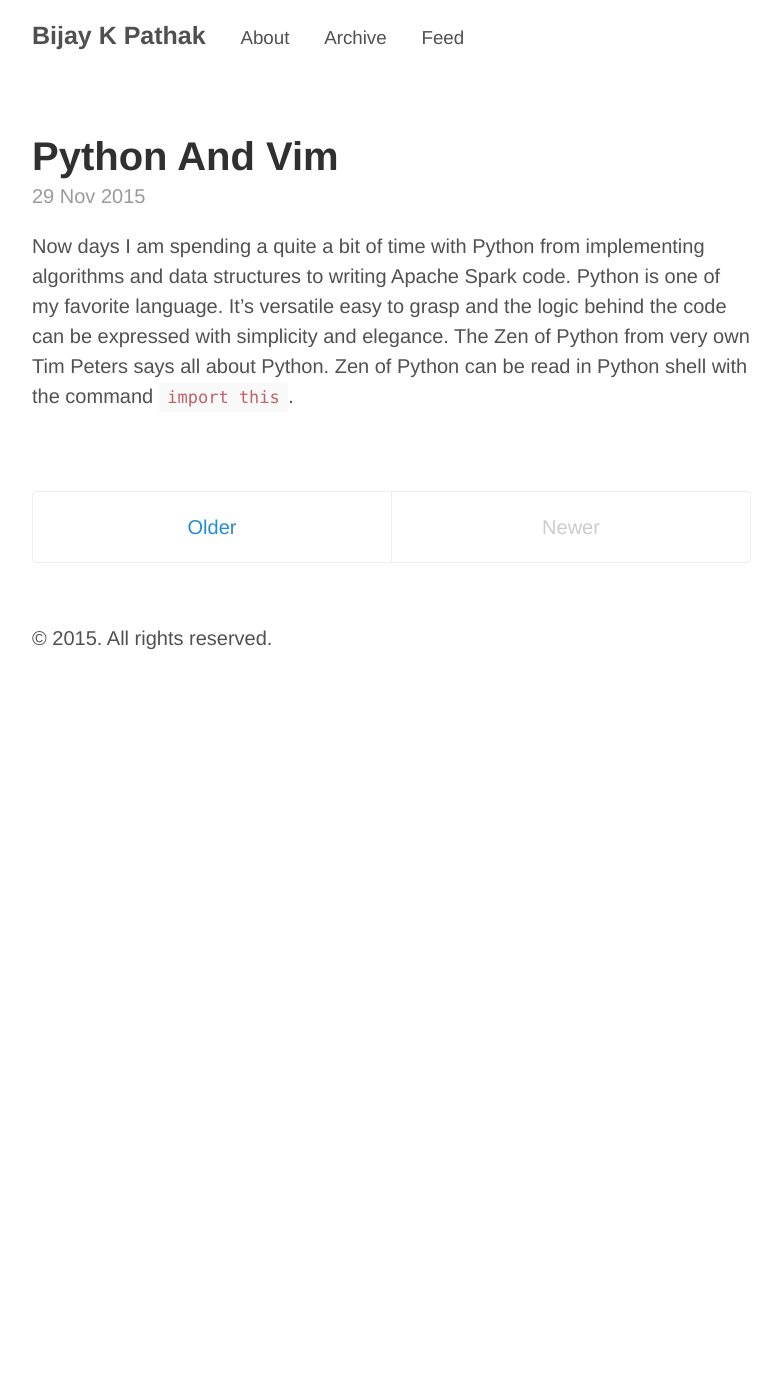
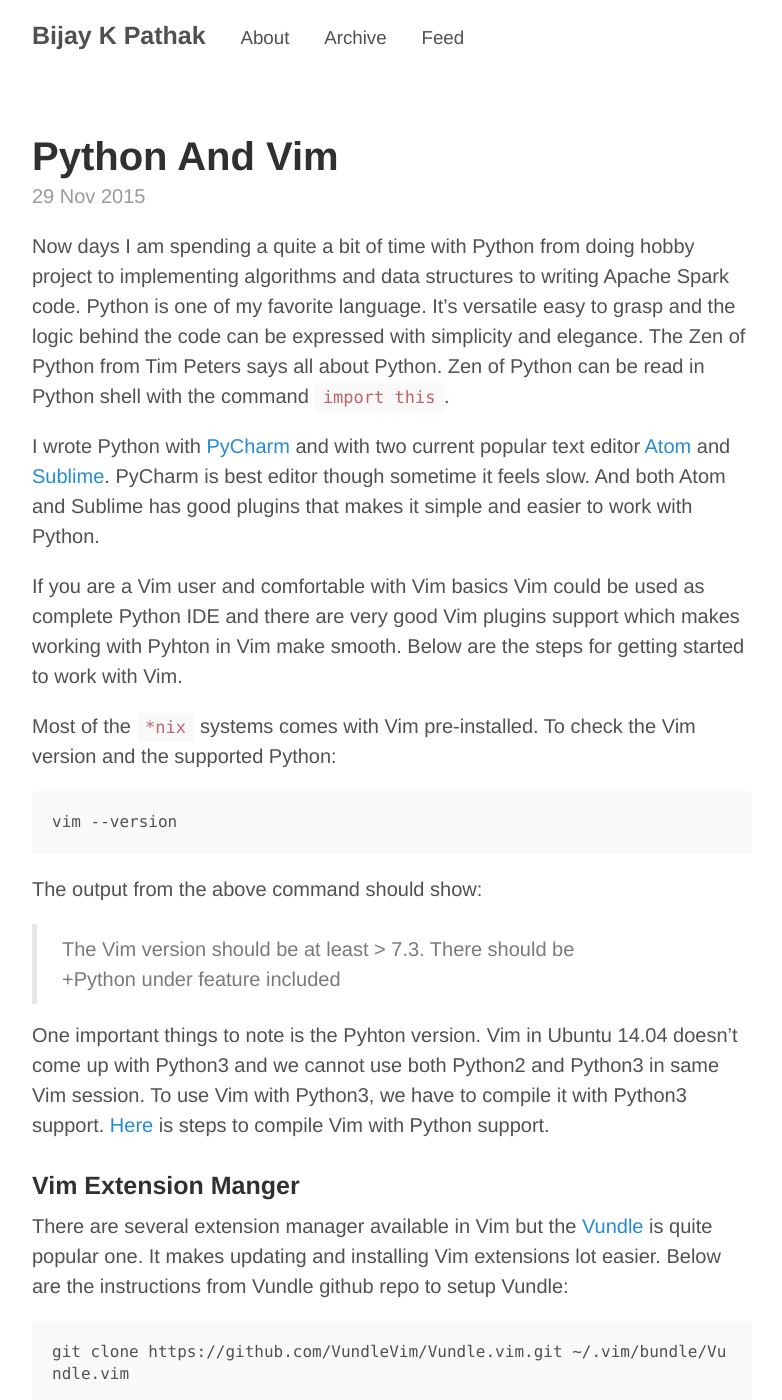
Before and after one commit to bkpathak/bkpathak.github.io, a Jekyll site: the page built from index.html, in a window 1280 px wide and 1400 px high. Shown: the whole window, without its empty margins (248-1030 px from the left). Built offline with Jekyll 4.4.1, drawn with Linux system fonts in a browser that asks for light colours; Markdown is read by kramdown in place of the engine named in the settings; the list of posts is cut into pages by our own code; some of the changed text lies outside the part shown.

Commit message:
added simplyfold

````diff
--- a/_posts/2015-11-29-python-and-vim.md
+++ b/_posts/2015-11-29-python-and-vim.md
@@ -1 +1,54 @@
-Now days I am spending a quite a bit of time with Python from implementing algorithms and data structures to writing Apache Spark code. Python is one of my favorite language. It's versatile easy to grasp and the logic behind the code can be expressed with simplicity and elegance. The Zen of Python from very own Tim Peters says all about Python. Zen of Python can be read in Python shell with the command ```import this```.
+Now days I am spending a quite a bit of time with Python from doing hobby project to implementing algorithms and data structures to writing Apache Spark code. Python is one of my favorite language. It's versatile easy to grasp and the logic behind the code can be expressed with simplicity and elegance. The Zen of Python from Tim Peters says all about Python. Zen of Python can be read in Python shell with the command ```import this```.
+
+I wrote Python with [PyCharm](https://www.jetbrains.com/pycharm/) and with two current popular text editor [Atom](https://atom.io/) and [Sublime](http://www.sublimetext.com/). PyCharm is best editor though sometime it feels slow. And both Atom and Sublime has good plugins that makes it simple and easier to work with Python.
+
+If you are a Vim user and comfortable with Vim basics Vim could be used as complete Python IDE and there are very good Vim plugins support which makes working with Pyhton in Vim make smooth. Below are the steps for getting started to work with Vim.
+
+Most of the `*nix` systems comes with Vim pre-installed. To check the Vim version and the supported Python:
+```
+vim --version
+```
+ The output from the above command should show:
+
+>The Vim version should be at least > 7.3.
+> There should be +Python under feature included
+
+One important things to note is the Pyhton version. Vim in Ubuntu 14.04 doesn't come up with Python3 and we cannot use both Python2 and Python3 in same Vim session. To use Vim with Python3, we have to compile it with Python3 support. [Here](http://www.xorpd.net/blog/vim_python3_install.html) is steps to compile Vim with Python support.
+
+### Vim Extension Manger
+
+There are several extension manager available in Vim but the [Vundle](https://github.com/VundleVim) is quite popular one. It makes updating and installing Vim extensions lot easier. Below are the instructions from Vundle github repo to setup Vundle:
+
+```
+git clone https://github.com/VundleVim/Vundle.vim.git ~/.vim/bundle/Vundle.vim
+```
+
+Now create the `.vimrc` file under user home directory and add the following lines:
+
+```
+set nocompatible              " be iMproved, required
+filetype off                  " required
+
+" set the runtime path to include Vundle and initialize
+set rtp+=~/.vim/bundle/Vundle.vim
+call vundle#begin()
+" alternatively, pass a path where Vundle should install plugins
+"call vundle#begin('~/some/path/here')
+
+" let Vundle manage Vundle, required
+Plugin 'VundleVim/Vundle.vim'
+
+" All of your Plugins must be added before the following line
+call vundle#end()            " required
+filetype plugin indent on    " required
+```
+
+Now the Vundle is configured and we can open the Vim and start the Vundle to do all the magic. Inside the Vim type the command:
+```
+:PluginInstall
+```
+
+Now we can start adding extensions to Vim:
+
+### Code Folding
+We can have the Code folding feature of most modern IDE in Vim. [SimplyFold](https://github.com/tmhedberg/SimpylFold) is one such Vim extension
````
